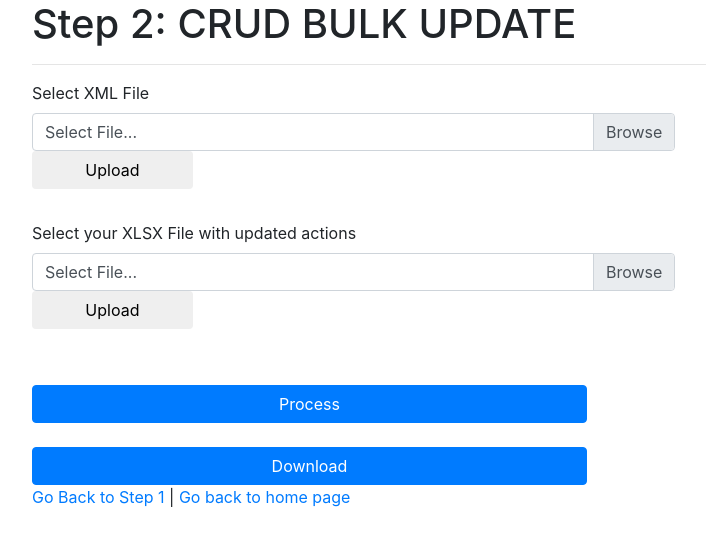
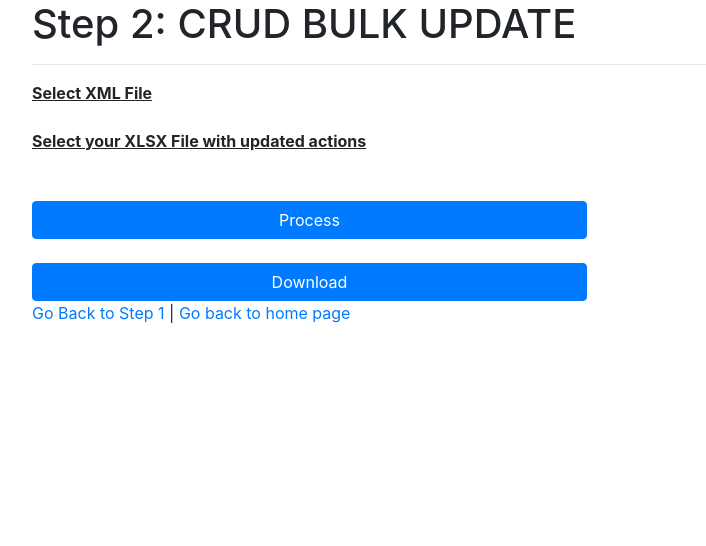
Before and after one commit to samyak-jn/XML, a Flask app: page /process_xml.html in a window 1280 px wide. Shown: the top 546 px of the page, without its empty margins (53-759 px from the left). Run offline with Flask 2, Linux system fonts and the light colour scheme; some libraries are stand-ins or nearby versions.

Commit message:
Updated the update page upload() function
Signed-off-by: Samyak Jain <samyak.jn11@gmail.com>

```diff
--- a/app/templates/public/process_xml.html
+++ b/app/templates/public/process_xml.html
@@ -5,10 +5,9 @@
   <meta name="viewport" content="width=device-width, initial-scale=1, shrink-to-fit=no">
   <meta http-equiv="x-ua-compatible" content="ie=edge">
 
-
   <link rel="stylesheet" href="{{ url_for('static',filename='bootstrap.min.css') }}">
-
   <link rel="stylesheet" href="{{ url_for('static',filename='bootstrap-social.css') }}">
+  <link rel="stylesheet" href="https://cdnjs.cloudflare.com/ajax/libs/dropzone/5.7.1/min/dropzone.min.css">
 
  <title>XML Parser</title>
 </head>
@@ -22,44 +21,33 @@
       <h1>Step 2: CRUD BULK UPDATE</h1>
       <hr>
 
-      <form action="https://xml-extractor.herokuapp.com/process_xml.html" method="POST" enctype="multipart/form-data">
+      <form action="http://127.0.0.1:5000/process_xml.html" method="POST" enctype="multipart/form-data" class="dropzone">
         <div class="form-row">
           <div class="form-group col-md-7">
-            <label>Select XML File</label>
-            <div class="custom-file">
-              <input type="file" class="custom-file-input" name="file">
-              <label class="custom-file-label" for="file">Select File...</label>
+            <label><strong><u>Select XML File</u></strong></label>
             </div>
-
-            <button type="submit" class="form-group btn col-md-3" value="Upload">Upload</button>
-          </div>
         </div>
       </form>
 
 
-      <form action="https://xml-extractor.herokuapp.com/process_xml.html" method="POST" enctype="multipart/form-data">
+      <form action="http://127.0.0.1:5000/process_xml.html" method="POST" enctype="multipart/form-data" class="dropzone">
         <div class="form-row">
           <div class="form-group col-md-7">
-            <label>Select your XLSX File with updated actions</label>
-            <div class="custom-file">
-              <input type="file" class="custom-file-input" name="file">
-              <label class="custom-file-label" for="file">Select File...</label>
-            </div>
-
-            <button type="submit" class="form-group btn col-md-3" value="Upload">Upload</button>
+            <label><strong><u>Select your XLSX File with updated actions</u></strong></label>
           </div>
         </div>
       </form>
     </div>
   </div>
+  <script src="https://cdnjs.cloudflare.com/ajax/libs/dropzone/5.7.1/min/dropzone.min.js"></script>
 
-  <form action="https://xml-extractor.herokuapp.com/final_xml.html" method="POST">
+  <form action="http://127.0.0.1:5000/final_xml.html" method="POST">
    <br>
     <input type="submit" class="btn btn-primary col-md-6" value="Process">
   </form>
   <br>
   <div class ="download">
-    <form action="https://xml-extractor.herokuapp.com/download/download.xml">
+    <form action="http://127.0.0.1:5000/download/download.xml">
       <input type="submit" class="btn btn-primary col-md-6" value="Download">
     </form>
   </div>
```
Also changed, not shown: app/templates/public/update.html (+11 -11 lines).
